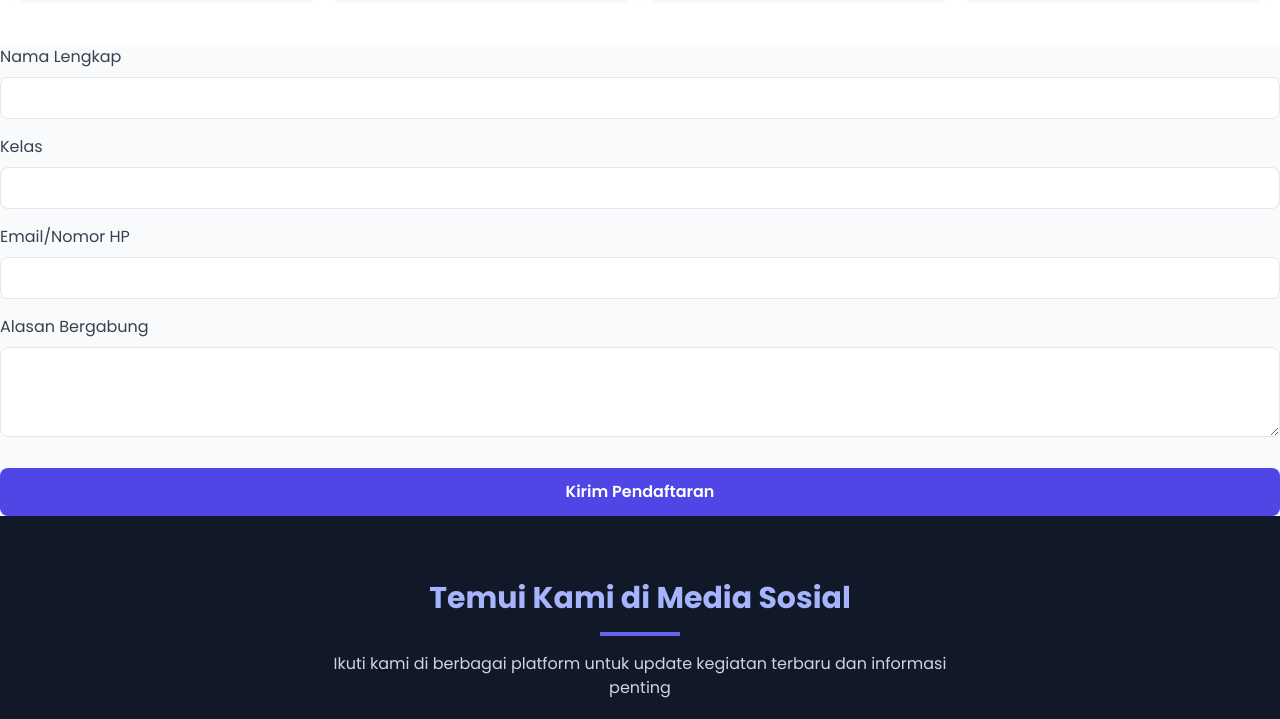
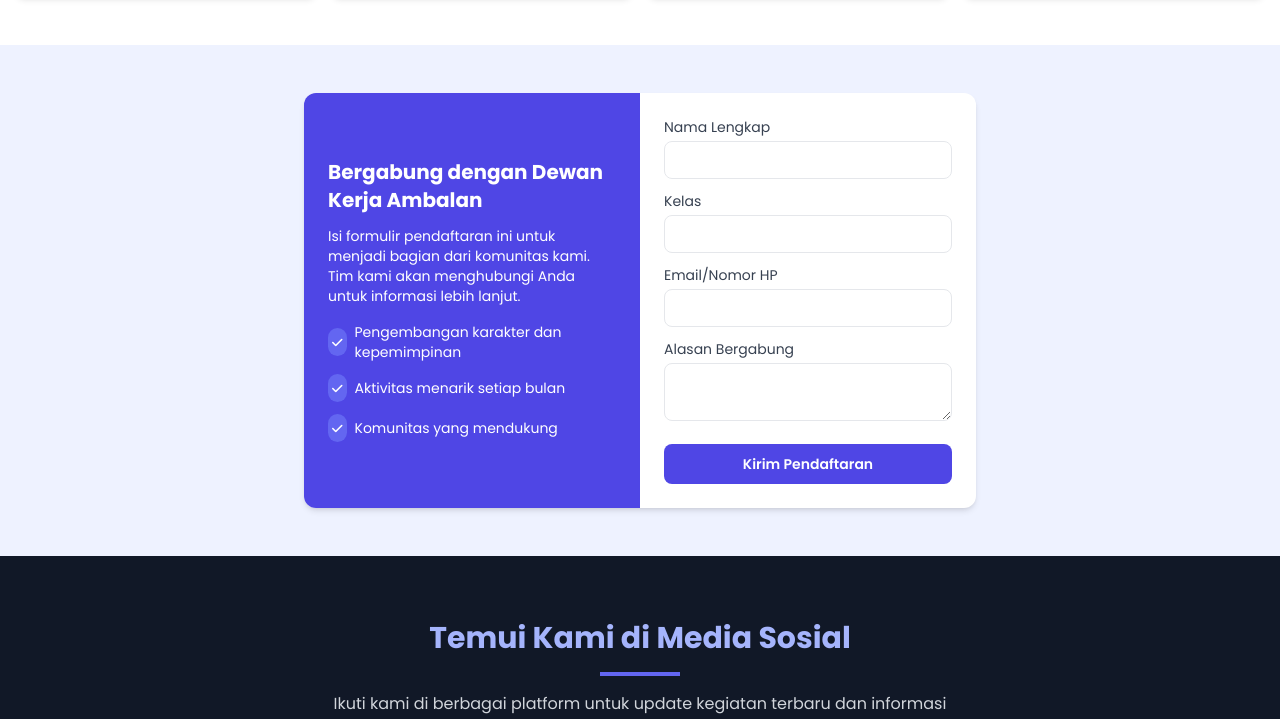
Before and after one commit to ajibajib439-commits/web3, a plain HTML site: page index.html in a window 1280 px wide. Shown: the part 2579-3298 px from the top of the page. Drawn offline with nearby package versions, Linux system fonts and the light colour scheme.

Commit message:
index.html

```diff
--- a/index.html
+++ b/index.html
@@ -229,31 +229,72 @@
     </section>
 
     <!-- Pendaftaran Section -->
+    <!-- Pendaftaran Section -->
+<section id="daftar" class="py-12 bg-indigo-50">
+    <div class="container mx-auto px-4">
+        <div class="max-w-2xl mx-auto bg-white rounded-xl shadow-md overflow-hidden">
+            <div class="md:flex">
+
+                <!-- Bagian Informasi -->
+                <div class="md:w-1/2 bg-indigo-600 text-white p-6 flex flex-col justify-center">
+                    <h2 class="text-xl font-bold mb-3">Bergabung dengan Dewan Kerja Ambalan</h2>
+                    <p class="mb-4 text-sm">Isi formulir pendaftaran ini untuk menjadi bagian dari komunitas kami. Tim kami akan menghubungi Anda untuk informasi lebih lanjut.</p>
+
+                    <div class="space-y-3 text-sm">
+                        <div class="flex items-center">
+                            <div class="bg-indigo-500 p-1 rounded-full mr-2">
+                                <i class="fas fa-check text-xs"></i>
+                            </div>
+                            <span>Pengembangan karakter dan kepemimpinan</span>
+                        </div>
+                        <div class="flex items-center">
+                            <div class="bg-indigo-500 p-1 rounded-full mr-2">
+                                <i class="fas fa-check text-xs"></i>
+                            </div>
+                            <span>Aktivitas menarik setiap bulan</span>
+                        </div>
+                        <div class="flex items-center">
+                            <div class="bg-indigo-500 p-1 rounded-full mr-2">
+                                <i class="fas fa-check text-xs"></i>
+                            </div>
+                            <span>Komunitas yang mendukung</span>
+                        </div>
+                    </div>
+                </div>
+
+                <!-- Bagian Form -->
+                <div class="md:w-1/2 p-6">
+                    <!-- Form Spesial Compact -->
                     <form action="https://formspree.io/f/meozwqqw" method="POST">
-    <div class="mb-4">
-        <label for="nama" class="block text-gray-700 mb-2">Nama Lengkap</label>
-        <input type="text" id="nama" name="nama" class="w-full px-4 py-2 border rounded-lg focus:outline-none focus:ring-2 focus:ring-indigo-400" required>
+                        <div class="mb-3">
+                            <label for="nama" class="block text-gray-700 text-sm mb-1">Nama Lengkap</label>
+                            <input type="text" id="nama" name="nama" class="w-full px-3 py-2 border rounded-lg focus:outline-none focus:ring-2 focus:ring-indigo-400 text-sm" required>
+                        </div>
+
+                        <div class="mb-3">
+                            <label for="kelas" class="block text-gray-700 text-sm mb-1">Kelas</label>
+                            <input type="text" id="kelas" name="kelas" class="w-full px-3 py-2 border rounded-lg focus:outline-none focus:ring-2 focus:ring-indigo-400 text-sm" required>
+                        </div>
+
+                        <div class="mb-3">
+                            <label for="email" class="block text-gray-700 text-sm mb-1">Email/Nomor HP</label>
+                            <input type="text" id="email" name="email" class="w-full px-3 py-2 border rounded-lg focus:outline-none focus:ring-2 focus:ring-indigo-400 text-sm" required>
                         </div>
 
                         <div class="mb-4">
-        <label for="kelas" class="block text-gray-700 mb-2">Kelas</label>
-        <input type="text" id="kelas" name="kelas" class="w-full px-4 py-2 border rounded-lg focus:outline-none focus:ring-2 focus:ring-indigo-400" required>
+                            <label for="alasan" class="block text-gray-700 text-sm mb-1">Alasan Bergabung</label>
+                            <textarea id="alasan" name="alasan" rows="2" class="w-full px-3 py-2 border rounded-lg focus:outline-none focus:ring-2 focus:ring-indigo-400 text-sm" required></textarea>
                         </div>
 
-    <div class="mb-4">
-        <label for="email" class="block text-gray-700 mb-2">Email/Nomor HP</label>
-        <input type="text" id="email" name="email" class="w-full px-4 py-2 border rounded-lg focus:outline-none focus:ring-2 focus:ring-indigo-400" required>
+                        <button type="submit" class="w-full bg-indigo-600 text-white py-2.5 rounded-lg font-semibold hover:bg-indigo-700 text-sm transition">Kirim Pendaftaran</button>
+                    </form>
                 </div>
 
-    <div class="mb-6">
-        <label for="alasan" class="block text-gray-700 mb-2">Alasan Bergabung</label>
-        <textarea id="alasan" name="alasan" rows="3" class="w-full px-4 py-2 border rounded-lg focus:outline-none focus:ring-2 focus:ring-indigo-400" required></textarea>
             </div>
-
-    <button type="submit" class="w-full bg-indigo-600 text-white py-3 rounded-lg font-semibold hover:bg-indigo-700 transition">Kirim Pendaftaran</button>
-</form>
+        </div>
     </div>
 </section>
+
 
 
     <!-- Media Sosial Section -->
```
Lines whose indentation alone changed are shown as unchanged.
